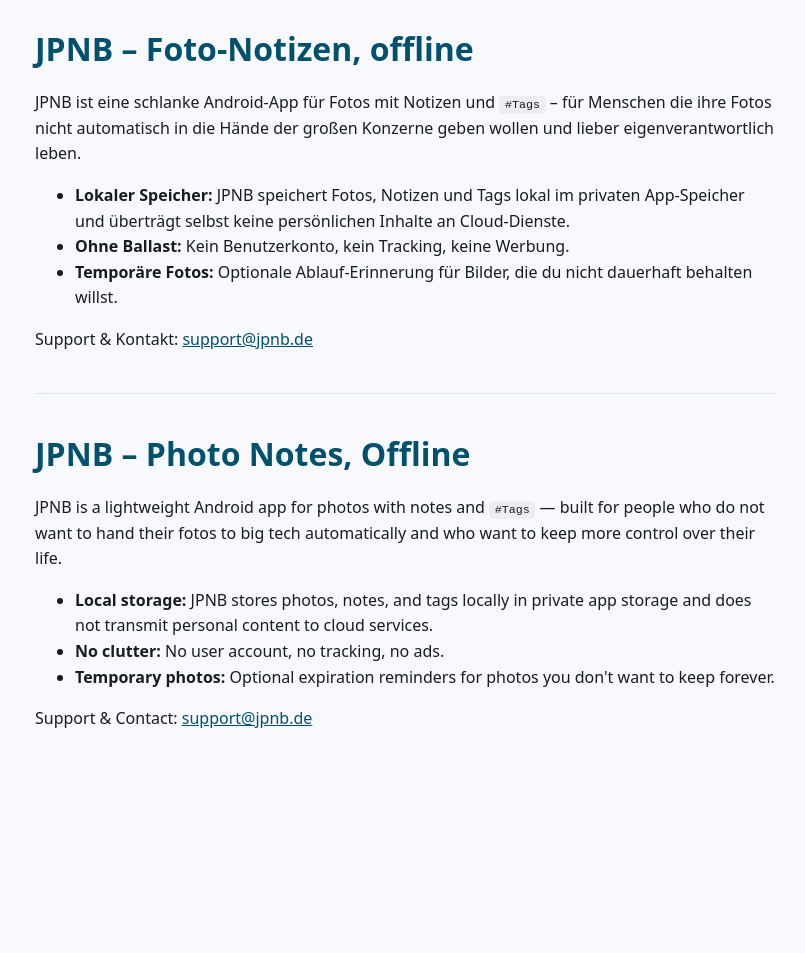
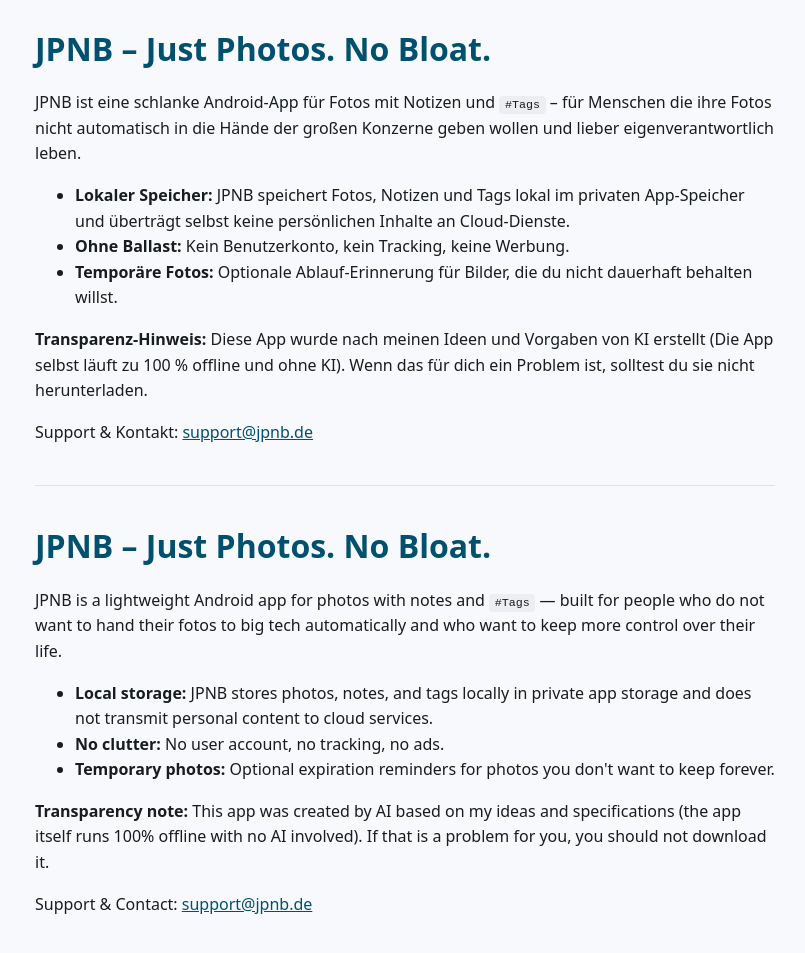
Before and after one commit to acgabs/jpnb-site, a plain HTML site: page index.html in a window 1280 px wide. Shown: the part 89-1042 px from the top of the page, without its empty margins (235-1040 px from the left). Before the commit the page ends 885 px from the top, so only its background shows below. Drawn offline with Linux system fonts and the light colour scheme.

Commit message:
Added AI Reminders

```diff
--- a/index.html
+++ b/index.html
@@ -3,7 +3,7 @@
 <head>
   <meta charset="UTF-8">
   <meta name="viewport" content="width=device-width, initial-scale=1.0">
-  <title>JPNB – Photo Notes, Offline</title>
+  <title>JPNB – Just Photos. No Bloat.</title>
   <link rel="stylesheet" href="style.css">
   <link rel="icon" href="favicon.png" type="image/png">
 </head>
@@ -16,7 +16,7 @@
     <a href="impressum.html">Impressum</a>
   </nav>
 
-  <h1>JPNB – Foto-Notizen, offline</h1>
+  <h1>JPNB – Just Photos. No Bloat.</h1>
   <p>
     JPNB ist eine schlanke Android-App für Fotos mit Notizen und <code>#Tags</code> – für Menschen die ihre Fotos nicht automatisch in die Hände der großen Konzerne geben wollen und lieber eigenverantwortlich leben.
   </p>
@@ -26,12 +26,15 @@
     <li><strong>Temporäre Fotos:</strong> Optionale Ablauf-Erinnerung für Bilder, die du nicht dauerhaft behalten willst.</li>
   </ul>
   <p>
+    <strong>Transparenz-Hinweis:</strong> Diese App wurde nach meinen Ideen und Vorgaben von KI erstellt (Die App selbst läuft zu 100 % offline und ohne KI). Wenn das für dich ein Problem ist, solltest du sie nicht herunterladen.
+  </p>
+  <p>
     Support &amp; Kontakt: <a href="mailto:support@jpnb.de">support@jpnb.de</a>
   </p>
 
   <hr>
 
-  <h1>JPNB – Photo Notes, Offline</h1>
+  <h1>JPNB – Just Photos. No Bloat.</h1>
   <p>
     JPNB is a lightweight Android app for photos with notes and <code>#Tags</code> — built for people who do not want to hand their fotos to big tech automatically and who want to keep more control over their life.
   </p>
@@ -41,6 +44,9 @@
     <li><strong>Temporary photos:</strong> Optional expiration reminders for photos you don't want to keep forever.</li>
   </ul>
   <p>
+    <strong>Transparency note:</strong> This app was created by AI based on my ideas and specifications (the app itself runs 100% offline with no AI involved). If that is a problem for you, you should not download it.
+  </p>
+  <p>
     Support &amp; Contact: <a href="mailto:support@jpnb.de">support@jpnb.de</a>
   </p>
 </body>
```
